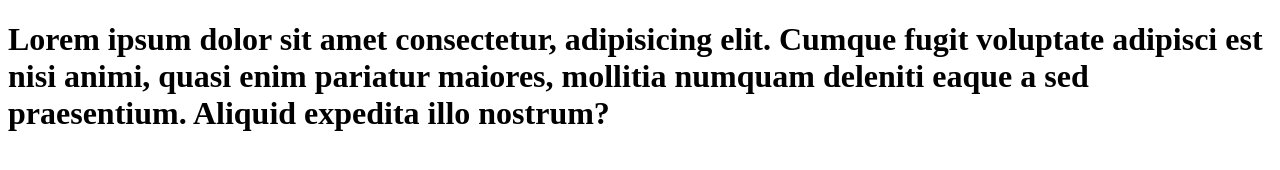
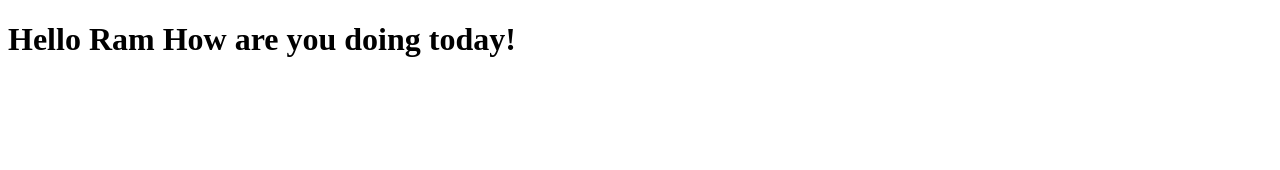
Before and after one commit to RAMSHANKARCHAUHAN/test.com, a plain HTML site: page index.html in a window 1280 px wide. Drawn offline with Linux system fonts and the light colour scheme.

Commit message:
Update index.html

```diff
--- a/index.html
+++ b/index.html
@@ -6,8 +6,6 @@
     <title>Document</title>
 </head>
 <body>
-    <h1>Lorem ipsum dolor sit amet consectetur, adipisicing elit. Cumque fugit voluptate adipisci est nisi animi, quasi enim pariatur maiores, mollitia numquam deleniti eaque a sed praesentium. Aliquid expedita illo nostrum?
-
-    </h1>
+    <h1>Hello Ram How are you doing today!</h1>
 </body>
 </html>
```
